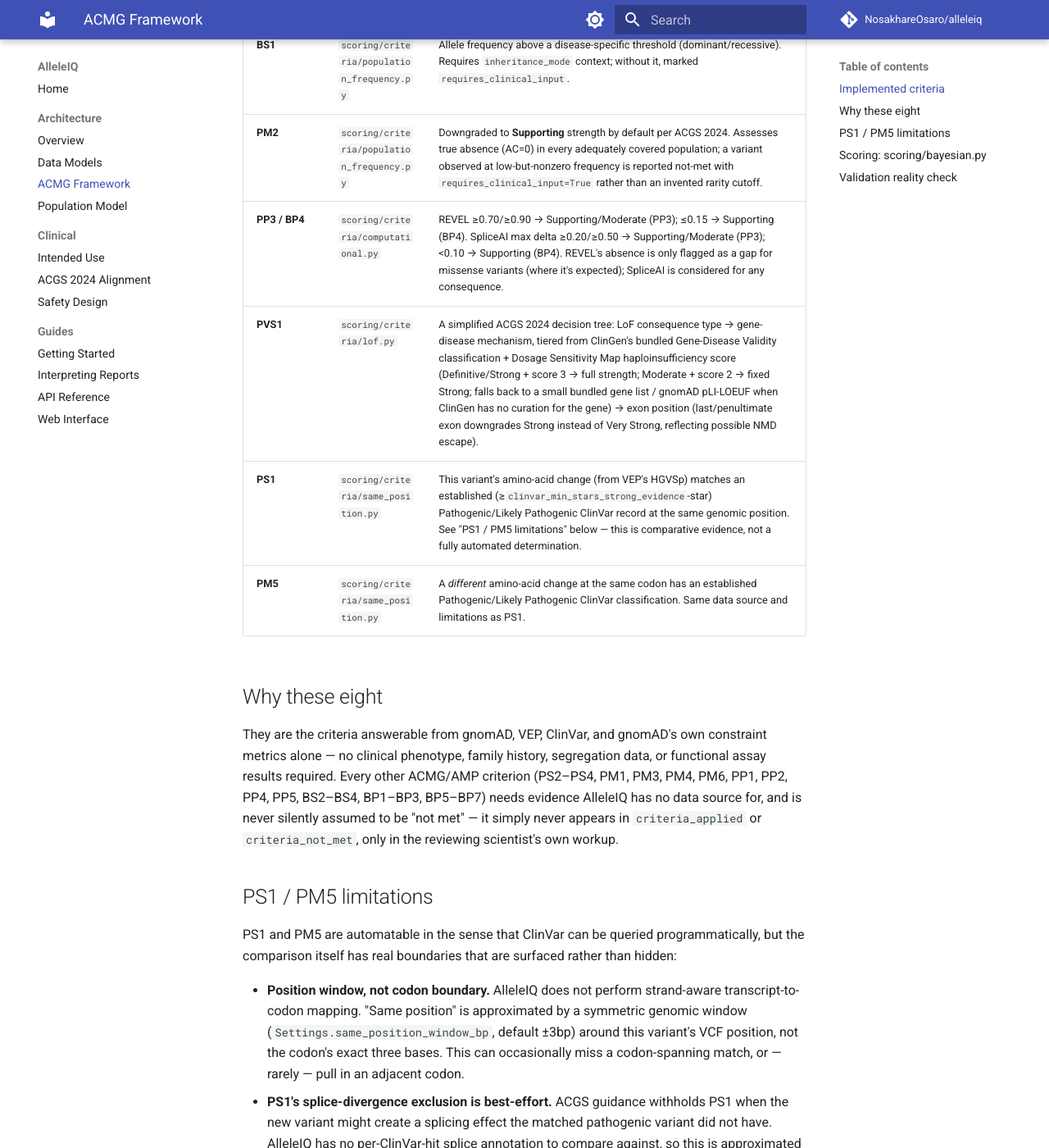
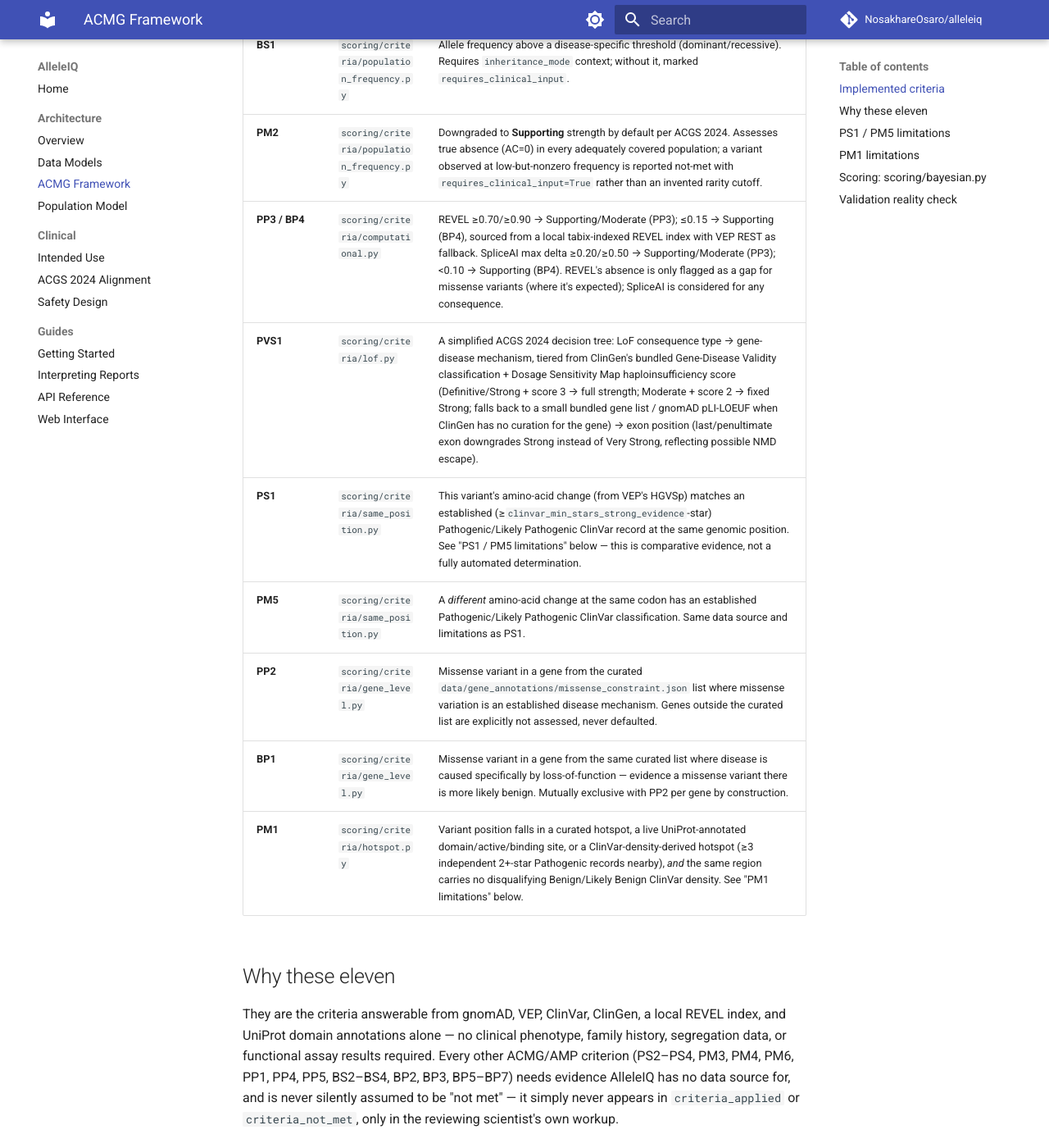
Before and after one commit to NosakhareOsaro/alleleiq, an MkDocs documentation site: the page built from docs/architecture/acmg-framework.md, in a window 1280 px wide and 1400 px high, scrolled down 468 px. Shown: the whole window at 82% size. Built offline with MkDocs 1.6.1 and Material for MkDocs 9.7.7, drawn with Linux system fonts in a browser that asks for light colours; comment, search, counter and statistics services are not loaded; some of the changed text lies outside the part shown.

Commit message:
chore: v0.2.0 release — complete ACMG/AMP criterion coverage
Six extensions (commits 43-59) took AlleleIQ from 6 to 11 automated
ACMG/AMP criteria: local REVEL tabix lookup makes PP3/BP4 reliable
instead of frequently absent from VEP; ClinGen gene-disease validity
and dosage sensitivity data replaces PVS1's small bundled-list
heuristic with real strength tiering; PS1 and PM5 add same-position
ClinVar comparison; PP2 and BP1 add curated gene-level missense-
mechanism evidence; PM1 adds mutational-hotspot/domain evidence from
UniProt, a curated list, and ClinVar density. A minimal HTMX web
interface gives the pipeline a browser-based front end alongside the
existing CLI and JSON API.

Bumped VERSION/pyproject.toml to 0.2.0 (dropping the "-alpha" the
initial release carried — this version graduates out of prerelease
deliberately, not as an automated tool's default, per the same
reasoning documented in release.yml for why that graduation is always
a decision made at trigger time, not silently). Updated CHANGELOG.md,
README's release badge/citation/ACMG-alignment section, and three
architecture/clinical docs (acmg-framework.md, acgs-2024.md,
getting-started.md, and validation.py's own docstring) that still
described the 6-criterion, ClinVar-independent v0.1.0-alpha pipeline
verbatim — left uncorrected, these would have told a reviewer this
release does less than it actually does, and validation.py's docstring
specifically claimed no criterion evaluator consumes ClinVar data,
which PS1/PM5/PM1 now do.

Re-ran `alleleiq validate` against the 10-variant ClinVar gold-standard
set before this commit: still 4/10 concordant, 6/10 conservative, 0/10
dangerous — no regression from the expanded criteria set (PS1/PM5/PM1
are gated off during this validation run specifically, since it runs
with include_clinvar=False to avoid a circular comparison; see the
validation.py docstring update in this same commit).

284 tests passing (up from 170 at v0.1.0-alpha), 93% coverage,
mypy --strict/ruff/black/mkdocs --strict all clean.

```diff
--- a/docs/architecture/acmg-framework.md
+++ b/docs/architecture/acmg-framework.md
@@ -12,20 +12,23 @@ what is deliberately out of scope, and why.
 | **BA1** | `scoring/criteria/population_frequency.py` | Allele frequency > 5% (configurable) in *any adequately covered* gnomAD v4 population. Applied per-population, per ACGS 2024 — a high frequency observed only in an under-covered population does not trigger it. |
 | **BS1** | `scoring/criteria/population_frequency.py` | Allele frequency above a disease-specific threshold (dominant/recessive). Requires `inheritance_mode` context; without it, marked `requires_clinical_input`. |
 | **PM2** | `scoring/criteria/population_frequency.py` | Downgraded to **Supporting** strength by default per ACGS 2024. Assesses true absence (AC=0) in every adequately covered population; a variant observed at low-but-nonzero frequency is reported not-met with `requires_clinical_input=True` rather than an invented rarity cutoff. |
-| **PP3 / BP4** | `scoring/criteria/computational.py` | REVEL ≥0.70/≥0.90 → Supporting/Moderate (PP3); ≤0.15 → Supporting (BP4). SpliceAI max delta ≥0.20/≥0.50 → Supporting/Moderate (PP3); <0.10 → Supporting (BP4). REVEL's absence is only flagged as a gap for missense variants (where it's expected); SpliceAI is considered for any consequence. |
+| **PP3 / BP4** | `scoring/criteria/computational.py` | REVEL ≥0.70/≥0.90 → Supporting/Moderate (PP3); ≤0.15 → Supporting (BP4), sourced from a local tabix-indexed REVEL index with VEP REST as fallback. SpliceAI max delta ≥0.20/≥0.50 → Supporting/Moderate (PP3); <0.10 → Supporting (BP4). REVEL's absence is only flagged as a gap for missense variants (where it's expected); SpliceAI is considered for any consequence. |
 | **PVS1** | `scoring/criteria/lof.py` | A simplified ACGS 2024 decision tree: LoF consequence type → gene-disease mechanism, tiered from ClinGen's bundled Gene-Disease Validity classification + Dosage Sensitivity Map haploinsufficiency score (Definitive/Strong + score 3 → full strength; Moderate + score 2 → fixed Strong; falls back to a small bundled gene list / gnomAD pLI-LOEUF when ClinGen has no curation for the gene) → exon position (last/penultimate exon downgrades Strong instead of Very Strong, reflecting possible NMD escape). |
 | **PS1** | `scoring/criteria/same_position.py` | This variant's amino-acid change (from VEP's HGVSp) matches an established (≥`clinvar_min_stars_strong_evidence`-star) Pathogenic/Likely Pathogenic ClinVar record at the same genomic position. See "PS1 / PM5 limitations" below — this is comparative evidence, not a fully automated determination. |
 | **PM5** | `scoring/criteria/same_position.py` | A *different* amino-acid change at the same codon has an established Pathogenic/Likely Pathogenic ClinVar classification. Same data source and limitations as PS1. |
+| **PP2** | `scoring/criteria/gene_level.py` | Missense variant in a gene from the curated `data/gene_annotations/missense_constraint.json` list where missense variation is an established disease mechanism. Genes outside the curated list are explicitly not assessed, never defaulted. |
+| **BP1** | `scoring/criteria/gene_level.py` | Missense variant in a gene from the same curated list where disease is caused specifically by loss-of-function — evidence a missense variant there is more likely benign. Mutually exclusive with PP2 per gene by construction. |
+| **PM1** | `scoring/criteria/hotspot.py` | Variant position falls in a curated hotspot, a live UniProt-annotated domain/active/binding site, or a ClinVar-density-derived hotspot (≥3 independent 2+-star Pathogenic records nearby), *and* the same region carries no disqualifying Benign/Likely Benign ClinVar density. See "PM1 limitations" below. |
 
-## Why these eight
+## Why these eleven
 
-They are the criteria answerable from gnomAD, VEP, ClinVar, and gnomAD's
-own constraint metrics alone — no clinical phenotype, family history,
-segregation data, or functional assay results required. Every other
-ACMG/AMP criterion (PS2–PS4, PM1, PM3, PM4, PM6, PP1, PP2, PP4, PP5,
-BS2–BS4, BP1–BP3, BP5–BP7) needs evidence AlleleIQ has no data source
-for, and is never silently assumed to be "not met" — it simply never
-appears in `criteria_applied` or `criteria_not_met`, only in the
+They are the criteria answerable from gnomAD, VEP, ClinVar, ClinGen, a
+local REVEL index, and UniProt domain annotations alone — no clinical
+phenotype, family history, segregation data, or functional assay results
+required. Every other ACMG/AMP criterion (PS2–PS4, PM3, PM4, PM6, PP1,
+PP4, PP5, BS2–BS4, BP2, BP3, BP5–BP7) needs evidence AlleleIQ has no data
+source for, and is never silently assumed to be "not met" — it simply
+never appears in `criteria_applied` or `criteria_not_met`, only in the
 reviewing scientist's own workup.
 
 ## PS1 / PM5 limitations
@@ -53,6 +56,23 @@ surfaced rather than hidden:
   PS1 and PM5 never do — a same-position comparison always needs a human
   to confirm the two variants plausibly share a pathogenic mechanism
   before the match is relied upon.
+
+## PM1 limitations
+
+- **Domain/hotspot coverage is itself incomplete.** UniProt annotation
+  depth and the bundled curated hotspot list both vary substantially by
+  gene; a "not assessed" PM1 result cannot be distinguished from
+  "genuinely not a critical region" using AlleleIQ's data alone.
+- **`requires_clinical_input=True` on every outcome, including
+  not-assessed.** This is a deliberate departure from every other
+  criterion's convention (where a clean "not assessed" needs no review):
+  PM1's ambiguity is different in kind, not merely an extra note of
+  caution, so it is flagged unconditionally — see the module docstring
+  in `scoring/criteria/hotspot.py` for the full reasoning.
+- **Same position-window caveat as PS1/PM5** applies to the ClinVar
+  variant-density signal (an approximate genomic window, not true codon
+  mapping), converted from an amino-acid window via an approximate
+  3bp/codon factor.
 
 ## Scoring: `scoring/bayesian.py`
 
@@ -92,9 +112,12 @@ Classification bands: ≥10 Pathogenic · 6–9 Likely Pathogenic · 0–5 VUS
 ClinVar expert-panel-reviewed variants. At the time of writing: 4/10
 directly concordant, 6/10 conservative (AlleleIQ lands on VUS where
 ClinVar has a definitive call), **0/10 dangerous** (no
-Pathogenic↔Benign direction flips). The 6 conservative cases are not
+Pathogenic↔Benign direction flips), unchanged after adding PS1, PM5,
+PP2, BP1, and PM1 in v0.2.0. The 6 conservative cases are not
 failures — they are variants whose ClinVar classification depends on
-PS3 (functional studies), PM1 (hotspot), or PP1 (segregation) evidence
-AlleleIQ has no access to. See the module docstring in
+PS3 (functional studies) or PP1 (segregation) evidence AlleleIQ has no
+access to, or on a same-position/hotspot/gene-mechanism signal that
+happens not to apply to these particular ten variants. See the module
+docstring in
 `alleleiq.validation` for the full reasoning behind treating this as the
 *expected and safe* outcome of a criteria subset this size.
--- a/pyproject.toml
+++ b/pyproject.toml
@@ -1,6 +1,6 @@
 [project]
 name = "alleleiq"
-version = "0.1.0-alpha"
+version = "0.2.0"
 description = "Population-inclusive clinical genomic variant interpretation platform: evidence aggregation and ACMG/AMP scoring in support of clinical genetic scientist review."
 readme = "README.md"
 requires-python = ">=3.11"
--- a/src/alleleiq/__version__.py
+++ b/src/alleleiq/__version__.py
@@ -1,3 +1,3 @@
 """Single source of truth for the installed AlleleIQ version."""
 
-VERSION = "0.1.0-alpha"
+VERSION = "0.2.0"
```
Also changed, not shown: other parts of docs/architecture/acmg-framework.md (+1 -1 lines), CHANGELOG.md (+70 -0 lines), README.md (+22 -17 lines), docs/clinical/acgs-2024.md (+17 -12 lines), docs/guides/getting-started.md (+3 -1 lines), 2 other files.
